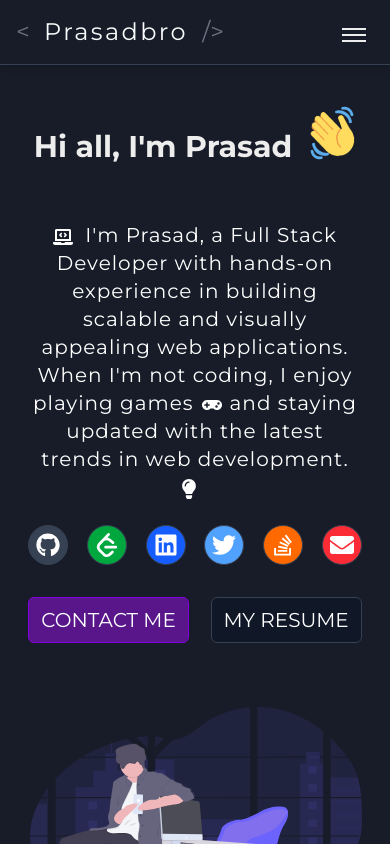
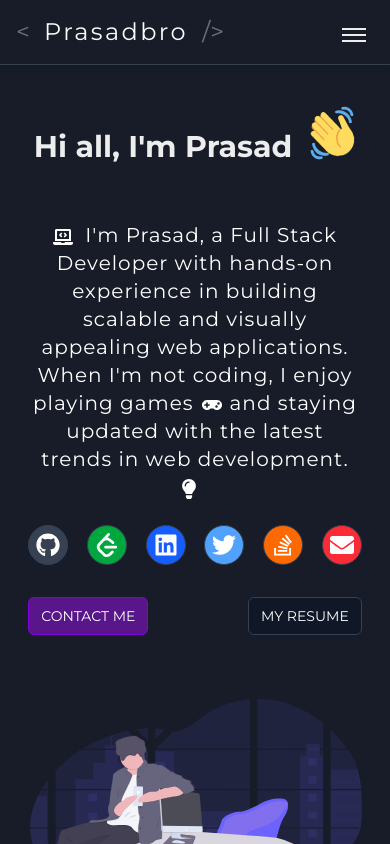
Before and after one commit to PrasadBroo/PrasadBroo.github.io, a Next.js app: page / in a window 390 px wide. Shown: the top 844 px of the page. Built offline with nearby package versions, Linux system fonts and the light colour scheme.

Commit message:
Update LandingSection styles to improve text alignment and button responsiveness, ensuring a more cohesive layout across different screen sizes.

```diff
--- a/src/sections/LandingSection.tsx
+++ b/src/sections/LandingSection.tsx
@@ -86,7 +86,7 @@ export default function LandingSection() {
             }}
           />
         </h1>
-        <p className=" text-gray-500 dark:text-white lg:text-3xl md:text-2xl  text-xl text-center md:text-left mt-8 tracking-wider text-balance">
+        <p className=" text-gray-500 dark:text-white lg:text-3xl md:text-2xl  text-xl md:text-left mt-8 tracking-wider text-balance text-center ">
           <FaLaptopCode className="inline mr-3  text-purple-700 dark:text-white" />
           I&apos;m Prasad, a Full Stack Developer with hands-on experience in
           building scalable and visually appealing web applications. When
@@ -113,13 +113,13 @@ export default function LandingSection() {
         <div className="btns mt-8 lg:w-1/2 flex items-center justify-between">
           <Link
             href="#contact"
-            className=" bg-purple-900  border-purple-700 border transition hover:bg-white hover:text-purple-600 dark:hover:text-purple-700  py-2 px-3 rounded-md uppercase text-white text-xl"
+            className=" bg-purple-900 text-sm  border-purple-700 border transition hover:bg-white hover:text-purple-600 dark:hover:text-purple-700  py-2 px-3 rounded-md uppercase text-white md:text-xl"
           >
             Contact Me
           </Link>
           <Link
             href="resume"
-            className=" bg-gray-900  border dark:border-gray-700 border-gray-200 transition hover:bg-white  hover:text-purple-600   py-2 px-3 rounded-md uppercase text-white text-xl"
+            className=" bg-gray-900 text-sm  border dark:border-gray-700 border-gray-200 transition hover:bg-white  hover:text-purple-600   py-2 px-3 rounded-md uppercase text-white md:text-xl"
           >
             My Resume
           </Link>
```
